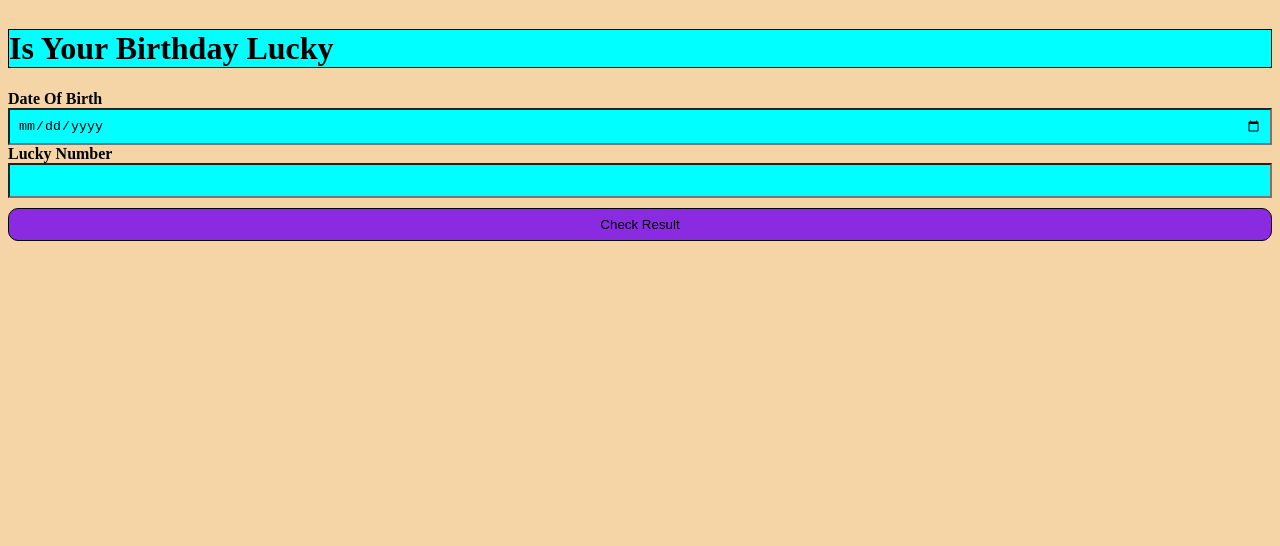
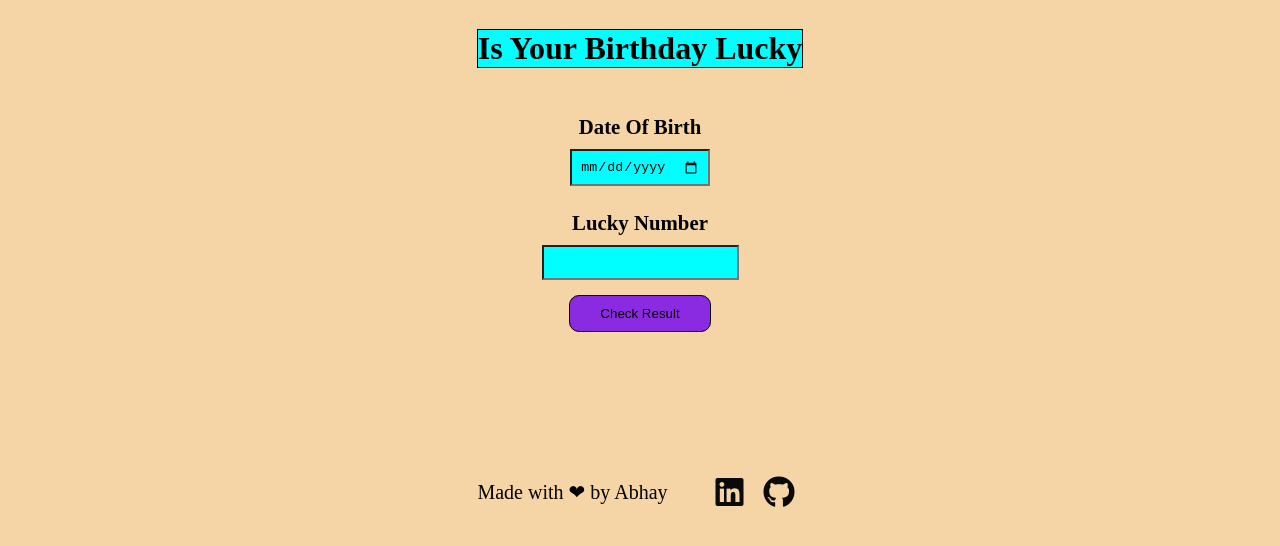
Before and after one commit to abhaymishr/Is-Your-Birthday-Number-Lucky, a plain HTML site: page index.html in a window 1280 px wide. Drawn offline with Linux system fonts and the light colour scheme.

Commit message:
stle:Footer Added

```diff
--- a/index.html
+++ b/index.html
@@ -1,31 +1,43 @@
 <!DOCTYPE html>
 <html lang="en">
   <head>
-    <meta charset="UTF-8">
-    <meta http-equiv="X-UA-Compatible" content="IE=edge">
-    <meta name="viewport" content="width=device-width, initial-scale=1.0">
+    <meta charset="UTF-8" />
+    <meta http-equiv="X-UA-Compatible" content="IE=edge" />
+    <meta name="viewport" content="width=device-width, initial-scale=1.0" />
+    <link
+      rel="stylesheet"
+      href="https://use.fontawesome.com/releases/v5.15.4/css/all.css"
+      integrity="sha384-DyZ88mC6Up2uqS4h/KRgHuoeGwBcD4Ng9SiP4dIRy0EXTlnuz47vAwmeGwVChigm"
+      crossorigin="anonymous"
+    />
     <title>Is Your Birthday Number Lucky</title>
-    <link rel="stylesheet" href="style.css">
+    <link rel="stylesheet" href="style.css" />
   </head>
   <body>
-
     <div class="container">
       <h1 class="head">Is Your Birthday Lucky</h1>
 
       <label for="date-input">Date Of Birth</label>
       <input class="date-input" type="date" />
 
-
       <label for="">Lucky Number</label>
       <input class="input-number" type="number" />
 
       <button class="check-result">Check Result</button>
       <p class="result"></p>
+    </div>
+
+    <footer class="main-footer">
+      <div class="footer-content">
+        <p class="footer-text">Made with ❤ by Abhay <br /></p>
+
+        <div class="social">
+          <a href="https://www.linkedin.com/in/abhaymishr/" target="_blank"><i class="fab fa-linkedin fa-2x"></i></a>
+          <a href="https://github.com/abhaymishr" target="_blank"><i class="fab fa-github fa-2x"></i></a>
 
         </div>
+      </div>
+    </footer>
     <script src="./index.js"></script>
-
-
-
   </body>
 </html>
--- a/style.css
+++ b/style.css
@@ -1,51 +1,87 @@
-body{
-    background-color:rgb(245, 213, 165);
+body {
+    background-color: rgb(245, 213, 165);
   }
-.container{
-    display:flex;
+  .container {
+    display: flex;
     flex-direction: column;
-
+    align-items: center;
   }
 
-.head{
-
+  .head {
     border: 1px solid black;
     font-weight: bold;
     font-size: 2rem;
     background-color: aqua;
   }
 
-
-.date-input{
-
-
-    padding:0.5rem;
+  .date-input {
+    padding: 0.5rem;
     background: aqua;
-
-
-
   }
 
-.input-number{
-
-
-    padding:0.5rem;
+  .input-number {
+    padding: 0.5rem;
     background: aqua;
-
-
   }
 
-label{
+  label {
     font-weight: bolder;
     font-size: 1rem;
   }
 
-button{
+  button {
+    margin-top: 10px;
+    padding: 0.5rem;
+    border: 1px solid black;
+    border-radius: 10px;
+    background: blueviolet;
+  }
 
-    margin-top: 10px ;
-    padding:0.5rem;
-    border: 1px solid black;
-    border-radius:10px ;
-    background: blueviolet;
+  label {
+    font-size: 1.3rem;
+    padding: 10px;
+    margin-top: 15px;
+  }
 
+  button {
+    margin-top: 15px;
+    padding: 10px 30px;
+    /* width: 10%; */
+    text-align: center;
+    cursor: pointer;
   }
+
+  .result {
+    font-size: 1.5rem;
+  }
+
+  /* FOOTER */
+  .main-footer {
+    color: rgb(0, 0, 0);
+    /* width: 100%; */
+    /* border-top: 1px solid black; */
+    margin-top: 5rem;
+  }
+
+  .footer-content {
+    display: flex;
+    justify-content: center;
+    align-items: center;
+  }
+
+  .footer-text {
+    font-size: 20px;
+    margin-right: 40px;
+  }
+
+  .social .fab {
+    border-radius: 50%;
+    color: rgb(10, 10, 10);
+    /* color: var(--primary-color); */
+    text-align: center;
+    padding: 0.5rem;
+  }
+  .social .fab:hover {
+    background-color: var(--primary-color);
+    cursor: pointer;
+  }
```
Lines whose indentation alone changed are shown as unchanged.
